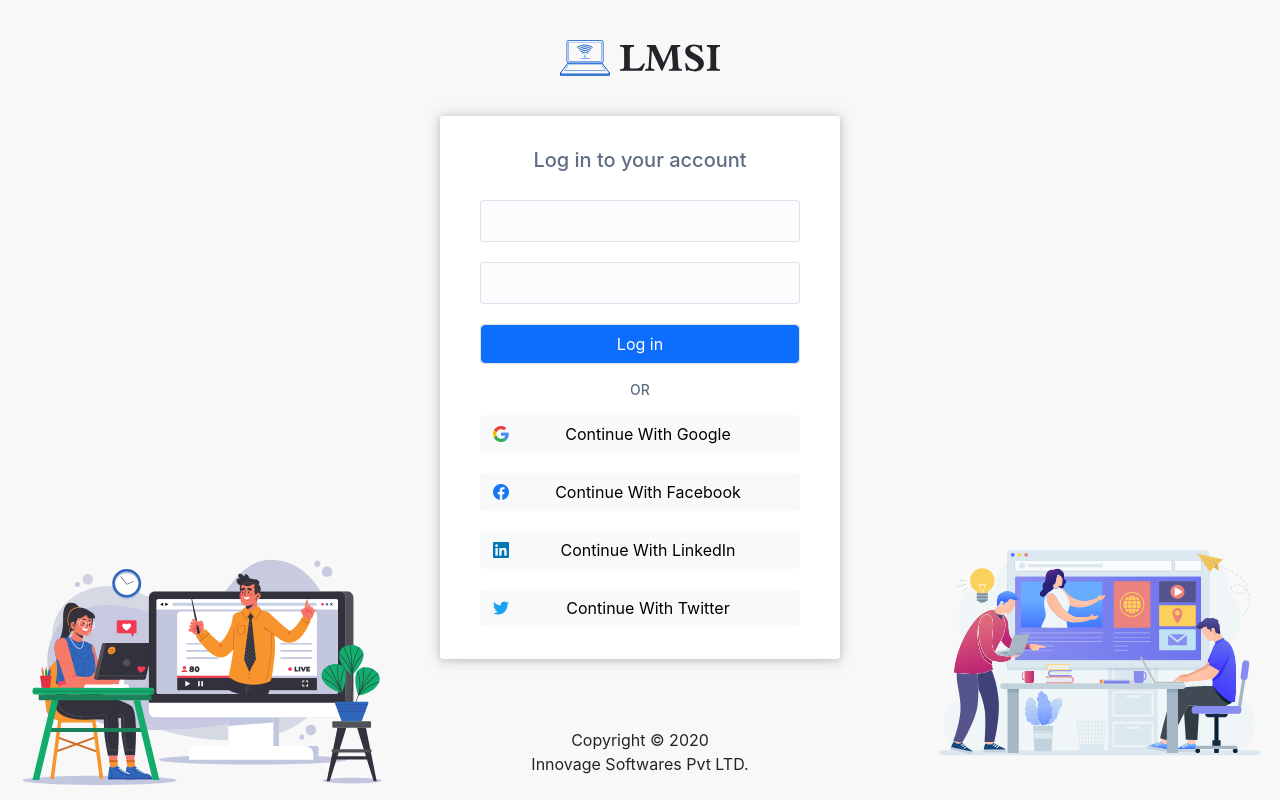
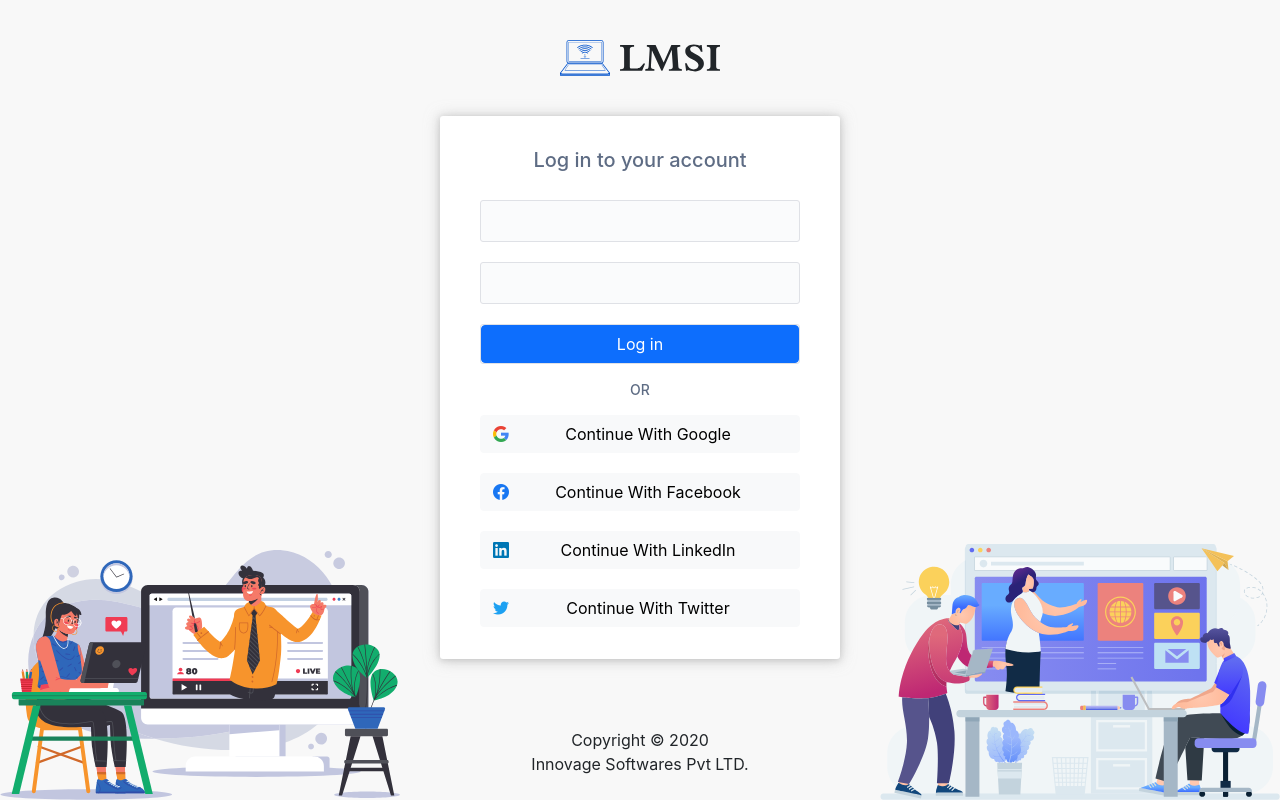
Before and after one commit to inovexia/lmsi-frontend, a React (Create React App) app: page /auth/sign-in in a window 1280 px wide. Built offline with nearby package versions, Linux system fonts and the light colour scheme.

Commit message:
BG Update

```diff
--- a/src/assets/scss/project/views/_auth.scss
+++ b/src/assets/scss/project/views/_auth.scss
@@ -115,7 +115,7 @@
     background-image: url('../../../images/auth1.svg'),
       url('../../../images/auth2.svg');
     background-position: bottom left, bottom right;
-    background-size: 400px auto, 450px auto;
+    background-size: 400px auto;
     background-repeat: no-repeat;
   }
 }
```
Also changed, not shown: src/assets/images/auth1.svg, src/assets/images/auth2.svg.
